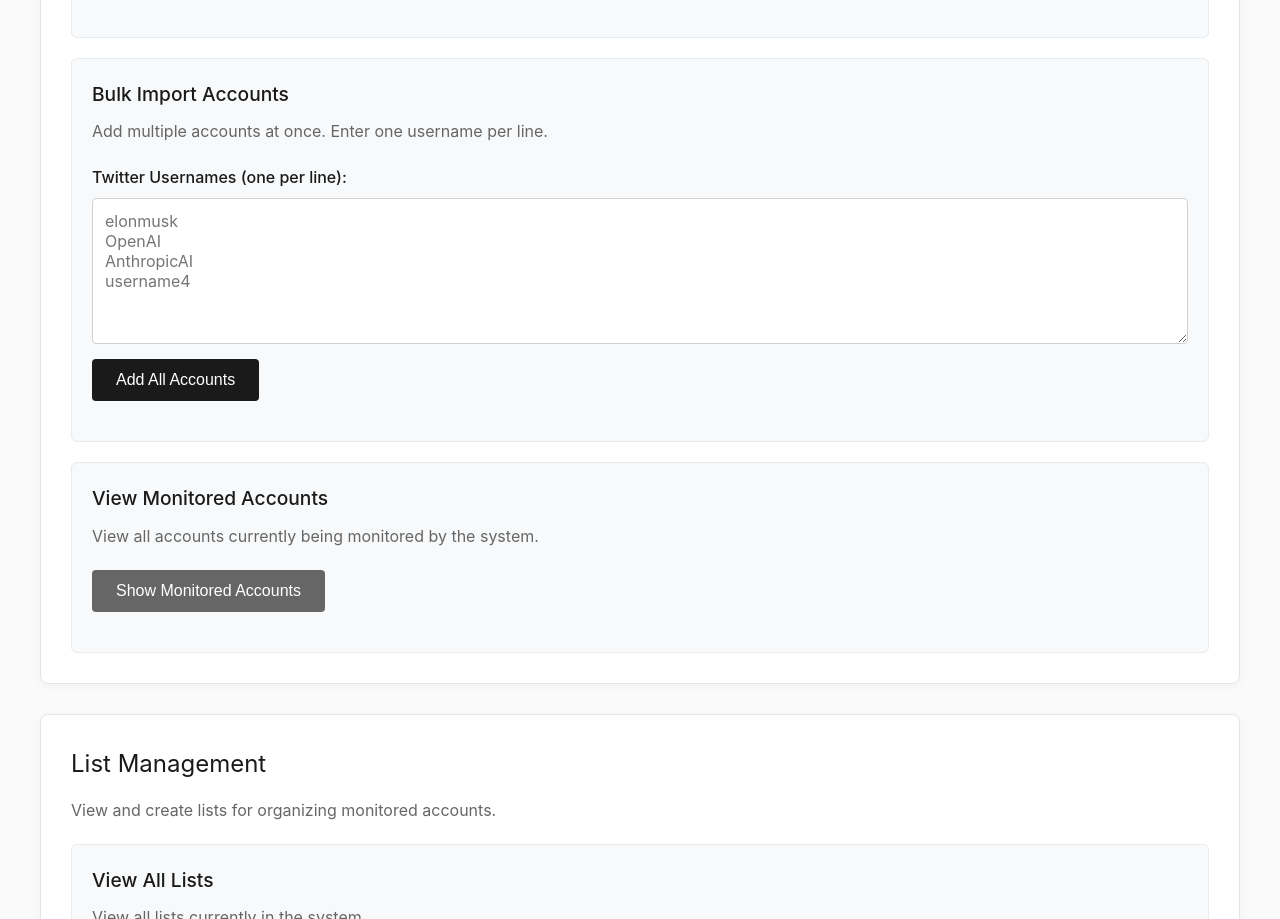
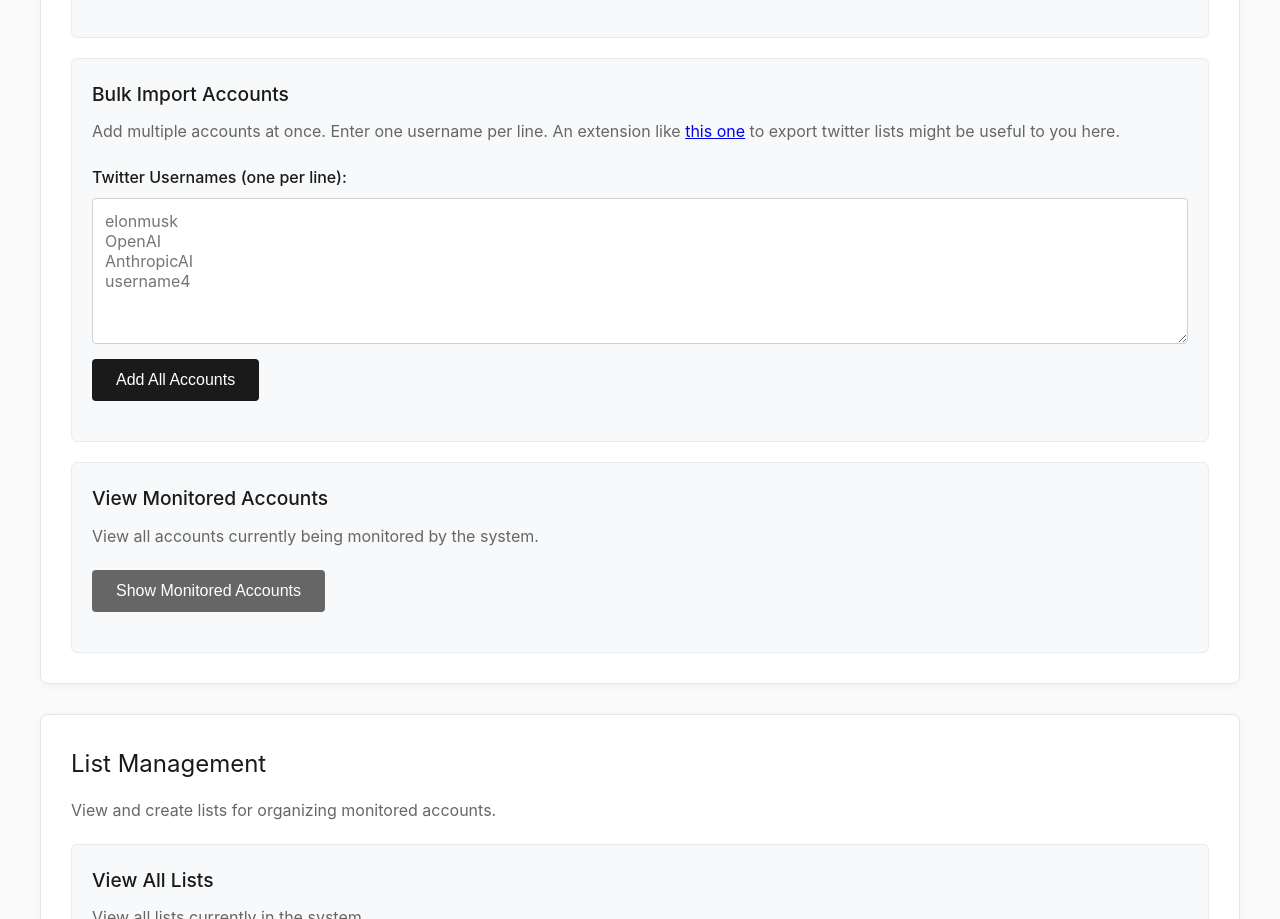
Before and after one commit to NunoSempere/tools.sentinel-team.org, a website: page src/twit.html in a window 1280 px wide. Shown: the part 821-1740 px from the top of the page. Drawn offline with nearby package versions, Linux system fonts and the light colour scheme.

Commit message:
add pointer to twitter list export extension

```diff
--- a/src/twit.html
+++ b/src/twit.html
@@ -45,7 +45,7 @@
 
             <div class="account-subsection">
                 <h3>Bulk Import Accounts</h3>
-                <p>Add multiple accounts at once. Enter one username per line.</p>
+								<p>Add multiple accounts at once. Enter one username per line. An extension like <a href="https://chromewebstore.google.com/detail/twlistexport-export-twitt/goplibopdcpikpipdlfeelhjnieeaeia?hl=en">this one</a> to export twitter lists might be useful to you here.</p>
 
                 <div class="input-group">
                     <label for="bulk-usernames">Twitter Usernames (one per line):</label>
```
